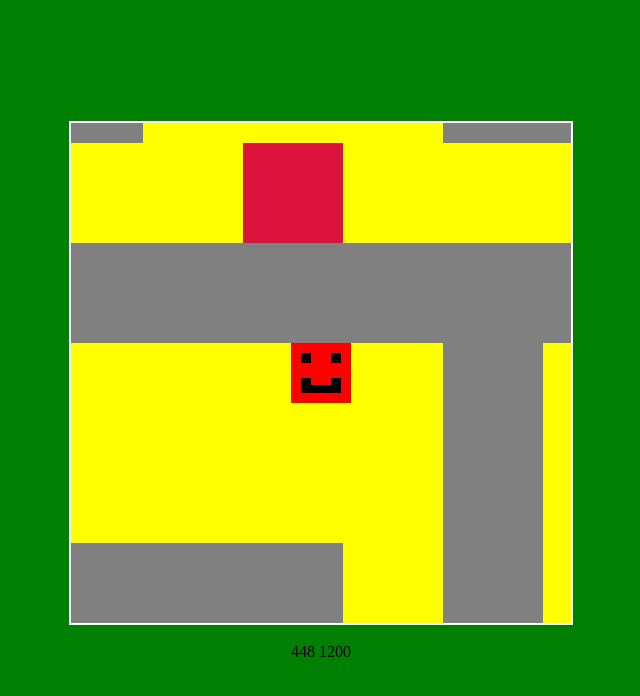
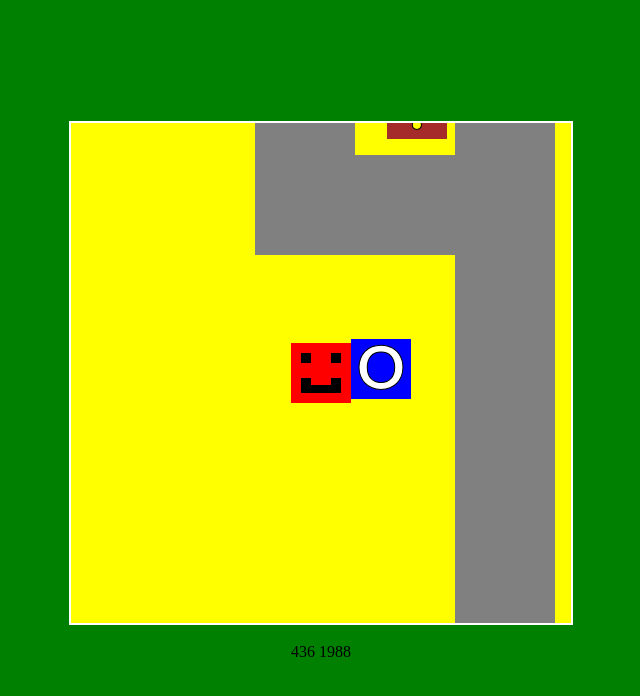
Before and after one commit to sivepanda/advntur, a plain HTML site: page index.html in a window 1280 px wide. Both pictures are taken after a click on the button "Close". Shown: the whole page, without its empty margins (319-959 px from the left). Drawn offline with Linux system fonts and the light colour scheme.

Commit message:
complete level 1 and basic objects

```diff
--- a/gameInfo/LoadGame.js
+++ b/gameInfo/LoadGame.js
@@ -34,8 +34,4 @@ function wait(ms) {
     while (d2 - d < ms);
 }
 
-function decodeCityName(s) {
-
-}
-
 //SFHS TSA 2020
--- a/index.html
+++ b/index.html
@@ -9,6 +9,8 @@
     <script src="script.js"></script>
     <script src="modal.js"></script>
     <script src="setup.js"></script>
+    <script src="gameInfo/SaveGame.js"></script>
+    <!-- <script src="gameInfo/LoadGame.js"></script> -->
 </head>
 
 <body>
@@ -20,8 +22,9 @@
         <div class="modal-content">
             <p id="name" class="name"></p>
             <p id="modaltext"></p>
-            <input type="text" id="text" name="text" value="John"><br><br><br>
+            <input type="text" id="text" name="text" onfocus="this.select()"><br><br><br>
             <button type="button" id="smbbutton" class="smbbutton" onclick="submit()">Submit</button>
+            <button type="button" id="savebutton" class="smbbutton" onclick="save()">Save</button>
             <button type="button" id="modalbutton" class="modalbutton" onclick="closeModal()">Close</button>
         </div>
 
--- a/modal.js
+++ b/modal.js
@@ -10,7 +10,7 @@ function openModal(name, message) {
     freeze();
 }
 
-function openModal(name, message, hasQuestion) {
+function openModal(name, message, hasQuestion, gameOver) {
     document.getElementById("name").innerHTML = name;
     document.getElementById("modaltext").innerHTML = message;
     document.getElementById("myModal").style.display = "inline";
@@ -19,7 +19,9 @@ function openModal(name, message, hasQuestion) {
         document.getElementById("text").style.display = "inline";
         document.getElementById("smbbutton").style.display = "inline";
         document.getElementById("modalbutton").style.display = "none";
-    } else {
+    } else if (gameOver == true) {
+        document.getElementById("savebutton").style.display = "inline";
+    } {
         document.getElementById("modalbutton").style.display = "inline";
     }
 
@@ -28,7 +30,8 @@ function openModal(name, message, hasQuestion) {
 
 function closeModal() {
     document.getElementById("modalbutton").style.display = "none";
-    document.getElementById("modalbutton").style.display = "none";
+    document.getElementById("smbbutton").style.display = "none";
+    document.getElementById("text").style.display = "none";
     document.getElementById("myModal").style.display = "none";
     unFreeze();
 }
--- a/script.js
+++ b/script.js
@@ -45,7 +45,7 @@ class Player {
         while (this.colliding()) {
             this.y += 1;
         }
-        if (this.touchingNPC() || this.touchingUnlocker()) {
+        if (this.touchingNPC() || this.touchingUnlocker() || this.touchingGameOver()) {
             this.y += this.speed;
         }
     }
@@ -54,7 +54,7 @@ class Player {
         while (this.colliding()) {
             this.x += 1;
         }
-        if (this.touchingNPC() || this.touchingUnlocker()) {
+        if (this.touchingNPC() || this.touchingUnlocker() || this.touchingGameOver()) {
             this.x += this.speed;
         }
     }
@@ -63,7 +63,7 @@ class Player {
         while (this.colliding()) {
             this.y -= 1;
         }
-        if (this.touchingNPC() || this.touchingUnlocker()) {
+        if (this.touchingNPC() || this.touchingUnlocker() || this.touchingGameOver()) {
             this.y -= this.speed;
         }
     }
@@ -72,7 +72,7 @@ class Player {
         while (this.colliding()) {
             this.x -= 1;
         }
-        if (this.touchingNPC() || this.touchingUnlocker()) {
+        if (this.touchingNPC() || this.touchingUnlocker() || this.touchingGameOver()) {
             this.x -= this.speed;
         }
     }
@@ -101,7 +101,7 @@ class Player {
                 !npcs[i].spoken
             ) {
                 npcs[i].spoken = true;
-                openModal(npcs[i].name, npcs[i].message, npcs[i].hasQuestion);
+                openModal(npcs[i].name, npcs[i].message, npcs[i].hasQuestion, false);
                 ans = npcs[i].answer;
                 modalUnlk = npcs[i].unlkCode;
                 clearEvents();
@@ -124,8 +124,24 @@ class Player {
                 unlockersFound.push(unlkrs[i]);
                 openModal("Congratulations!", "You just found your first key!");
                 clearEvents();
+                checkpoint++;
                 return true;
             }
+        }
+        return false;
+    }
+
+    touchingGameOver() {
+        if (
+            this.x + this.width > gameOver.x &&
+            this.x < gameOver.x + gameOver.width &&
+            this.y + this.height > gameOver.y &&
+            this.y < gameOver.y + gameOver.height
+        ) {
+            openModal("Congratulations!", "Level 1 is COMPLETE!", false, true);
+            clearEvents();
+            checkpoint++;
+            return true;
         }
         return false;
     }
@@ -161,6 +177,8 @@ class Player {
         }
     }
 }
+
+
 
 class NPC {
     x = 0;
@@ -223,6 +241,29 @@ class Door {
         this.unlkKey = unlkKey;
     }
 
+}
+
+class GameInfo {
+    constructor(x, y, npcs, unlkrs, checkpoint, unlockersFound, walls) {
+        this.x = x;
+        this.y = y;
+        this.npcs = npcs;
+        this.unlkrs = unlkrs;
+        this.checkpoint = checkpoint;
+        this.unlockersFound = unlockersFound;
+        this.walls = walls;
+    }
+}
+
+class GameOver {
+    height = 60;
+    width = 60;
+    color = "blue";
+    constructor(x, y) {
+        this.x = x;
+        this.y = y;
+
+    }
 }
 
 //CONTROLS ------------------------------------
@@ -290,3 +331,5 @@ function click() {
     var mouseX = mousePos.x;
     var mouseY = mousePos.y;
 }
+
+var saveGame = new GameInfo(436, 1988, [], [], [], [], []);
--- a/setup.js
+++ b/setup.js
@@ -1,4 +1,5 @@
 var fps = 120;
+
 
 window.onload = function() {
     canv = document.getElementById('game');
@@ -28,7 +29,8 @@ window.onload = function() {
     setNPCs();
     setUnlockers();
     setDoors();
-    openModal("Welcome to advntur", "Use the arrow keys to navigate, and travel to the boxes with excamination points to het your objectives! Grey boxes with the letter K on them are keys! They are important!", false);
+    setGameOver();
+    openModal("Welcome to advntur", "Use the arrow keys to navigate, and travel to the boxes with excamination points to het your objectives! Grey boxes with the letter K on them are keys! They are important!");
 
     console.log("Setup Complete");
 
@@ -50,57 +52,60 @@ function setWalls() {
             }
         }
     }
+    saveGame.walls = walls;
 }
 
 ans = "";
 modalUnlk = "";
+checkpoint = 0;
 unlockersFound = [];
 
 npcs = [];
 unlkrs = [];
 doors = [];
 world = [
-    [1, 1, 1, 1, 1, 1, 1, 1, 1, 1, 1, 1, 1, 1, 1, 1, 1, 1, 1, 1, 1, 1, 1, 1, 1, 1, 1, 1, 1, 1, 1, 1, 1, 1, 1, 1, 1, 1, 1, 1, 1, 1, 1, 1, 1, 1, 1, 1, 1, 1, 1, 1, 1, 1, 1, 1, 1, 1, 1, 1, 1, 1, 1, 1, 1, 1, 1, 1, 1, 1, 1, 1, 1, 1, 1, 1, 1, 1, 1, 1],
-    [1, 0, 0, 0, 0, 0, 0, 0, 0, 0, 0, 0, 0, 1, 0, 0, 0, 1, 0, 0, 0, 0, 0, 0, 0, 0, 0, 0, 0, 0, 0, 0, 0, 0, 0, 0, 0, 0, 0, 0, 0, 0, 0, 0, 0, 0, 0, 0, 0, 0, 0, 0, 0, 0, 0, 0, 0, 0, 0, 0, 0, 0, 0, 0, 0, 0, 0, 0, 0, 0, 0, 0, 0, 0, 0, 0, 0, 0, 0, 1],
-    [1, 0, 1, 1, 1, 1, 1, 1, 1, 1, 1, 1, 0, 1, 0, 0, 0, 1, 0, 0, 0, 0, 0, 0, 0, 0, 0, 0, 0, 0, 0, 0, 0, 0, 0, 0, 0, 0, 0, 0, 0, 0, 0, 0, 0, 0, 0, 0, 0, 0, 0, 0, 0, 0, 0, 0, 0, 0, 0, 0, 0, 0, 0, 0, 0, 0, 0, 0, 0, 0, 0, 0, 0, 0, 0, 0, 0, 0, 0, 1],
-    [1, 0, 1, 0, 0, 0, 0, 0, 0, 0, 0, 1, 0, 1, 0, 0, 0, 1, 0, 0, 0, 0, 0, 0, 0, 0, 0, 0, 0, 0, 0, 0, 0, 0, 0, 0, 0, 0, 0, 0, 0, 0, 0, 0, 0, 0, 0, 0, 0, 0, 0, 0, 0, 0, 0, 0, 0, 0, 0, 0, 0, 0, 0, 0, 0, 0, 0, 0, 0, 0, 0, 0, 0, 0, 0, 0, 0, 0, 0, 1],
-    [1, 0, 1, 0, 0, 0, 0, 0, 0, 0, 0, 1, 0, 1, 0, 0, 0, 1, 0, 0, 0, 0, 0, 0, 0, 0, 0, 0, 0, 0, 0, 0, 0, 0, 0, 0, 0, 0, 0, 0, 0, 0, 0, 0, 0, 0, 0, 0, 0, 0, 0, 0, 0, 0, 0, 0, 0, 0, 0, 0, 0, 0, 0, 0, 0, 0, 0, 0, 0, 0, 0, 0, 0, 0, 0, 0, 0, 0, 0, 1],
-    [1, 0, 1, 0, 0, 0, 1, 1, 1, 1, 1, 1, 0, 1, 0, 0, 0, 1, 0, 0, 0, 0, 0, 0, 0, 0, 0, 0, 0, 0, 0, 0, 0, 0, 0, 0, 0, 0, 0, 0, 0, 0, 0, 0, 0, 0, 0, 0, 0, 0, 0, 0, 0, 0, 0, 0, 0, 0, 0, 0, 0, 0, 0, 0, 0, 0, 0, 0, 0, 0, 0, 0, 0, 0, 0, 0, 0, 0, 0, 1],
-    [1, 0, 1, 0, 0, 0, 1, 1, 0, 0, 0, 0, 0, 1, 0, 0, 0, 1, 0, 0, 0, 0, 0, 0, 0, 0, 0, 0, 0, 0, 0, 0, 0, 0, 0, 0, 0, 0, 0, 0, 0, 0, 0, 0, 0, 0, 0, 0, 0, 0, 0, 0, 0, 0, 0, 0, 0, 0, 0, 0, 0, 0, 0, 0, 0, 0, 0, 0, 0, 0, 0, 0, 0, 0, 0, 0, 0, 0, 0, 1],
-    [1, 0, 1, 0, 0, 0, 1, 1, 0, 1, 1, 1, 1, 1, 0, 0, 0, 1, 0, 0, 0, 0, 0, 0, 0, 0, 0, 0, 0, 0, 0, 0, 0, 0, 0, 0, 0, 0, 0, 0, 0, 0, 0, 0, 0, 0, 0, 0, 0, 0, 0, 0, 0, 0, 0, 0, 0, 0, 0, 0, 0, 0, 0, 0, 0, 0, 0, 0, 0, 0, 0, 0, 0, 0, 0, 0, 0, 0, 0, 1],
-    [1, 0, 1, 0, 0, 0, 1, 1, 0, 0, 0, 0, 0, 1, 0, 0, 0, 1, 0, 0, 0, 0, 0, 0, 0, 0, 0, 0, 0, 0, 0, 0, 0, 0, 0, 0, 0, 0, 0, 0, 0, 0, 0, 0, 0, 0, 0, 0, 0, 0, 0, 0, 0, 0, 0, 0, 0, 0, 0, 0, 0, 0, 0, 0, 0, 0, 0, 0, 0, 0, 0, 0, 0, 0, 0, 0, 0, 0, 0, 1],
-    [1, 2, 1, 0, 0, 0, 1, 1, 1, 1, 1, 1, 0, 1, 0, 0, 0, 1, 0, 0, 0, 0, 0, 0, 0, 0, 0, 0, 0, 0, 0, 0, 0, 0, 0, 0, 0, 0, 0, 0, 0, 0, 0, 0, 0, 0, 0, 0, 0, 0, 0, 0, 0, 0, 0, 0, 0, 0, 0, 0, 0, 0, 0, 0, 0, 0, 0, 0, 0, 0, 0, 0, 0, 0, 0, 0, 0, 0, 0, 1],
-    [1, 0, 0, 0, 0, 0, 0, 0, 0, 0, 0, 0, 0, 1, 0, 0, 0, 1, 0, 0, 0, 0, 0, 0, 0, 0, 0, 0, 0, 0, 0, 0, 0, 0, 0, 0, 0, 0, 0, 0, 0, 0, 0, 0, 0, 0, 0, 0, 0, 0, 0, 0, 0, 0, 0, 0, 0, 0, 0, 0, 0, 0, 0, 0, 0, 0, 0, 0, 0, 0, 0, 0, 0, 0, 0, 0, 0, 0, 0, 1],
-    [1, 1, 1, 1, 2, 1, 1, 1, 1, 1, 1, 1, 1, 1, 1, 1, 1, 1, 0, 0, 0, 0, 0, 0, 0, 0, 0, 0, 0, 0, 0, 0, 0, 0, 0, 0, 0, 0, 0, 0, 0, 0, 0, 0, 0, 0, 0, 0, 0, 0, 0, 0, 0, 0, 0, 0, 0, 0, 0, 0, 0, 0, 0, 0, 0, 0, 0, 0, 0, 0, 0, 0, 0, 0, 0, 0, 0, 0, 0, 1],
-    [1, 0, 0, 0, 0, 0, 1, 0, 0, 0, 0, 0, 0, 0, 0, 0, 0, 0, 0, 0, 0, 0, 0, 0, 0, 0, 0, 0, 0, 0, 0, 0, 0, 0, 0, 0, 0, 0, 0, 0, 0, 0, 0, 0, 0, 0, 0, 0, 0, 0, 0, 0, 0, 0, 0, 0, 0, 0, 0, 0, 0, 0, 0, 0, 0, 0, 0, 0, 0, 0, 0, 0, 0, 0, 0, 0, 0, 0, 0, 1],
-    [1, 0, 0, 0, 0, 0, 1, 0, 0, 0, 0, 0, 0, 0, 0, 0, 0, 0, 0, 0, 0, 0, 0, 0, 0, 0, 0, 0, 0, 0, 0, 0, 0, 0, 0, 0, 0, 0, 0, 0, 0, 0, 0, 0, 0, 0, 0, 0, 0, 0, 0, 0, 0, 0, 0, 0, 0, 0, 0, 0, 0, 0, 0, 0, 0, 0, 0, 0, 0, 0, 0, 0, 0, 0, 0, 0, 0, 0, 0, 1],
-    [1, 3, 1, 1, 1, 0, 1, 0, 0, 0, 0, 0, 0, 0, 0, 0, 0, 0, 0, 0, 0, 0, 0, 0, 0, 0, 0, 0, 0, 0, 0, 0, 0, 0, 0, 0, 0, 0, 0, 0, 0, 0, 0, 0, 0, 0, 0, 0, 0, 0, 0, 0, 0, 0, 0, 0, 0, 0, 0, 0, 0, 0, 0, 0, 0, 0, 0, 0, 0, 0, 0, 0, 0, 0, 0, 0, 0, 0, 0, 1],
-    [1, 0, 0, 0, 1, 0, 1, 0, 0, 0, 0, 0, 0, 0, 0, 0, 0, 0, 0, 0, 0, 0, 0, 0, 0, 0, 0, 0, 0, 0, 0, 0, 0, 0, 0, 0, 0, 0, 0, 0, 0, 0, 0, 0, 0, 0, 0, 0, 0, 0, 0, 0, 0, 0, 0, 0, 0, 0, 0, 0, 0, 0, 0, 0, 0, 0, 0, 0, 0, 0, 0, 0, 0, 0, 0, 0, 0, 0, 0, 1],
-    [1, 0, 0, 0, 1, 0, 1, 0, 0, 0, 0, 0, 0, 0, 0, 0, 0, 0, 0, 0, 0, 0, 0, 0, 0, 0, 0, 0, 0, 0, 0, 0, 0, 0, 0, 0, 0, 0, 0, 0, 0, 0, 0, 0, 0, 0, 0, 0, 0, 0, 0, 0, 0, 0, 0, 0, 0, 0, 0, 0, 0, 0, 0, 0, 0, 0, 0, 0, 0, 0, 0, 0, 0, 0, 0, 0, 0, 0, 0, 1],
-    [1, 0, 0, 0, 1, 0, 1, 0, 0, 0, 0, 0, 0, 0, 0, 0, 0, 0, 0, 0, 0, 0, 0, 0, 0, 0, 0, 0, 0, 0, 0, 0, 0, 0, 0, 0, 0, 0, 0, 0, 0, 0, 0, 0, 0, 0, 0, 0, 0, 0, 0, 0, 0, 0, 0, 0, 0, 0, 0, 0, 0, 0, 0, 0, 0, 0, 0, 0, 0, 0, 0, 0, 0, 0, 0, 0, 0, 0, 0, 1],
-    [1, 0, 0, 0, 1, 1, 1, 0, 0, 0, 0, 0, 0, 0, 0, 0, 0, 0, 0, 0, 0, 0, 0, 0, 0, 0, 0, 0, 0, 0, 0, 0, 0, 0, 0, 0, 0, 0, 0, 0, 0, 0, 0, 0, 0, 0, 0, 0, 0, 0, 0, 0, 0, 0, 0, 0, 0, 0, 0, 0, 0, 0, 0, 0, 0, 0, 0, 0, 0, 0, 0, 0, 0, 0, 0, 0, 0, 0, 0, 1],
-    [1, 0, 0, 0, 0, 0, 0, 0, 0, 0, 0, 0, 0, 0, 0, 0, 0, 0, 0, 0, 0, 0, 0, 0, 0, 0, 0, 0, 0, 0, 0, 0, 0, 0, 0, 0, 0, 0, 0, 0, 0, 0, 0, 0, 0, 0, 0, 0, 0, 0, 0, 0, 0, 0, 0, 0, 0, 0, 0, 0, 0, 0, 0, 0, 0, 0, 0, 0, 0, 0, 0, 0, 0, 0, 0, 0, 0, 0, 0, 1],
-    [1, 0, 0, 0, 0, 0, 0, 0, 0, 0, 0, 0, 0, 0, 0, 0, 0, 0, 0, 0, 0, 0, 0, 0, 0, 0, 0, 0, 0, 0, 0, 0, 0, 0, 0, 0, 0, 0, 0, 0, 0, 0, 0, 0, 0, 0, 0, 0, 0, 0, 0, 0, 0, 0, 0, 0, 0, 0, 0, 0, 0, 0, 0, 0, 0, 0, 0, 0, 0, 0, 0, 0, 0, 0, 0, 0, 0, 0, 0, 1],
-    [1, 0, 0, 0, 0, 0, 0, 0, 0, 0, 0, 0, 0, 0, 0, 0, 0, 0, 0, 0, 0, 0, 0, 0, 0, 0, 0, 0, 0, 0, 0, 0, 0, 0, 0, 0, 0, 0, 0, 0, 0, 0, 0, 0, 0, 0, 0, 0, 0, 0, 0, 0, 0, 0, 0, 0, 0, 0, 0, 0, 0, 0, 0, 0, 0, 0, 0, 0, 0, 0, 0, 0, 0, 0, 0, 0, 0, 0, 0, 1],
-    [1, 0, 0, 0, 0, 0, 0, 0, 0, 0, 0, 0, 0, 0, 0, 0, 0, 0, 0, 0, 0, 0, 0, 0, 0, 0, 0, 0, 0, 0, 0, 0, 0, 0, 0, 0, 0, 0, 0, 0, 0, 0, 0, 0, 0, 0, 0, 0, 0, 0, 0, 0, 0, 0, 0, 0, 0, 0, 0, 0, 0, 0, 0, 0, 0, 0, 0, 0, 0, 0, 0, 0, 0, 0, 0, 0, 0, 0, 0, 1],
-    [1, 0, 0, 0, 0, 0, 0, 0, 0, 0, 0, 0, 0, 0, 0, 0, 0, 0, 0, 0, 0, 0, 0, 0, 0, 0, 0, 0, 0, 0, 0, 0, 0, 0, 0, 0, 0, 0, 0, 0, 0, 0, 0, 0, 0, 0, 0, 0, 0, 0, 0, 0, 0, 0, 0, 0, 0, 0, 0, 0, 0, 0, 0, 0, 0, 0, 0, 0, 0, 0, 0, 0, 0, 0, 0, 0, 0, 0, 0, 1],
-    [1, 1, 1, 1, 1, 1, 1, 1, 1, 1, 1, 1, 1, 1, 1, 1, 1, 1, 1, 1, 1, 1, 1, 1, 1, 1, 1, 1, 1, 1, 1, 1, 1, 1, 1, 1, 1, 1, 1, 1, 1, 1, 1, 1, 1, 1, 1, 1, 1, 1, 1, 1, 1, 1, 1, 1, 1, 1, 1, 1, 1, 1, 1, 1, 1, 1, 1, 1, 1, 1, 1, 1, 1, 1, 1, 1, 1, 1, 1, 1]
+    [1, 1, 1, 1, 1, 1, 1, 1, 1, 1, 1, 1, 1, 1, 1, 1, 1, 1],
+    [1, 0, 0, 0, 0, 0, 0, 0, 0, 0, 0, 0, 0, 1, 0, 0, 0, 1],
+    [1, 0, 1, 1, 1, 1, 1, 1, 1, 1, 0, 1, 0, 1, 0, 1, 0, 1],
+    [1, 0, 1, 0, 0, 0, 1, 0, 0, 1, 0, 1, 0, 1, 0, 1, 0, 1],
+    [1, 0, 1, 0, 0, 0, 1, 0, 0, 0, 0, 1, 0, 0, 0, 1, 0, 1],
+    [1, 0, 1, 0, 0, 0, 1, 1, 1, 1, 1, 1, 1, 1, 1, 1, 0, 1],
+    [1, 0, 1, 0, 0, 0, 1, 1, 0, 0, 0, 0, 0, 0, 0, 0, 0, 1],
+    [1, 0, 1, 0, 0, 0, 1, 1, 0, 1, 1, 1, 1, 1, 1, 1, 1, 1],
+    [1, 0, 1, 0, 0, 0, 1, 1, 0, 0, 0, 0, 0, 0, 0, 0, 0, 1],
+    [1, 2, 1, 0, 0, 0, 1, 1, 1, 1, 1, 1, 1, 1, 1, 1, 0, 1],
+    [1, 0, 0, 0, 0, 0, 0, 0, 0, 0, 0, 0, 0, 0, 0, 0, 0, 1],
+    [1, 1, 1, 1, 2, 1, 1, 1, 1, 1, 1, 1, 1, 1, 1, 1, 1, 1],
+    [1, 0, 0, 0, 0, 0, 1, 0, 0, 0, 0, 0, 0, 0, 0, 0, 0, 0],
+    [1, 0, 0, 0, 0, 0, 1, 0, 0, 0, 0, 0, 0, 0, 0, 0, 0, 0],
+    [1, 3, 1, 1, 1, 0, 1, 0, 0, 0, 0, 0, 0, 0, 0, 0, 0, 0],
+    [1, 0, 0, 0, 1, 0, 1, 0, 0, 0, 0, 0, 0, 0, 0, 0, 0, 0],
+    [1, 0, 0, 0, 1, 0, 1, 0, 0, 0, 0, 0, 0, 0, 0, 0, 0, 0],
+    [1, 0, 0, 0, 1, 0, 1, 0, 0, 0, 0, 0, 0, 0, 0, 0, 0, 0],
+    [1, 0, 0, 0, 1, 1, 1, 0, 0, 0, 0, 0, 0, 0, 0, 0, 0, 0],
+    [1, 0, 0, 0, 0, 0, 1, 0, 0, 0, 0, 0, 0, 0, 0, 0, 0, 0],
+    [1, 0, 0, 0, 0, 0, 1, 0, 0, 0, 0, 0, 0, 0, 0, 0, 0, 0],
+    [1, 0, 0, 0, 0, 0, 1, 0, 0, 0, 0, 0, 0, 0, 0, 0, 0, 0],
+    [1, 0, 0, 0, 0, 0, 1, 0, 0, 0, 0, 0, 0, 0, 0, 0, 0, 0],
+    [1, 0, 0, 0, 0, 0, 1, 0, 0, 0, 0, 0, 0, 0, 0, 0, 0, 0],
+    [1, 1, 1, 1, 1, 1, 1, 1, 1, 1, 1, 1, 1, 1, 1, 1, 1, 1]
 ];
 
-coors = { x: 448, y: 1200 };
-//coors = { x: 448, y: 490 };
+coors = { x: saveGame.x, y: saveGame.y };
 
 function setNPCs() {
     npcs = [
         new NPC(448, 590, "Maezel", "I'm glad you finally woke up. You have to escape as soon as possible, it's dangerous in here. You're going to have to grab your keys. Hurry! Save yourself! <br>Oh, and remember, you are in the Sneki Room. You need to know this!", 0, false, ""),
         new NPC(532, 1724, "Guard", "HEY! WHAT ARE YOU DOING HERE? <br>Oh, you work here? <br>Well, I can't just take your word for it. Answer me this then, what room did you come from?<br><i>type the name of the room as a single word and lowercase!</i>", 3, true, "sneki")
     ];
+    saveGame.npcs = npcs;
 }
 
 function setUnlockers() {
     unlkrs = [
         new Unlocker(128, 700, 2)
     ];
+    saveGame.unlkrs;
 }
 
 function setDoors() {
@@ -111,6 +116,10 @@ function setDoors() {
             }
         }
     }
+}
+
+function setGameOver() {
+    gameOver = new GameOver(496, 1984);
 }
 
 walls = [];
@@ -190,5 +199,16 @@ function draw() {
         }
     }
 
+    //GameOver
+    ctx.fillStyle = gameOver.color;
+    ctx.fillRect(gameOver.x - cx, gameOver.y - cy, gameOver.width, gameOver.height);
+    ctx.font = 'bold 60px calibri';
+    ctx.textAlign = "center";
+    ctx.fillStyle = "white";
+    ctx.strokeStyle = "black";
+    ctx.lineWidth = 1;
+    ctx.fillText("O", gameOver.x - cx + gameOver.width / 2, gameOver.y - cy + gameOver.height / 2 + 20);
+    ctx.strokeText("O", gameOver.x - cx + gameOver.width / 2, gameOver.y - cy + gameOver.height / 2 + 20);
+
     //HUD
 }
```
Also changed, not shown: gameInfo/SaveGame.js (+3 -7 lines).
